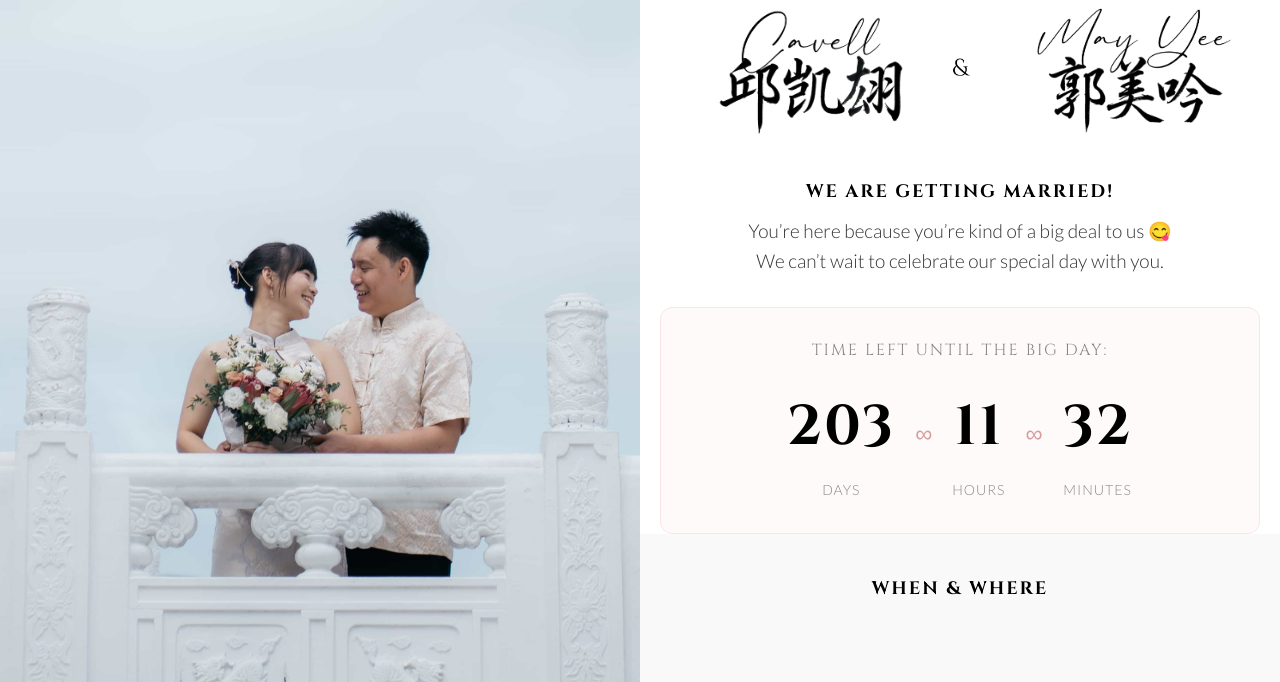
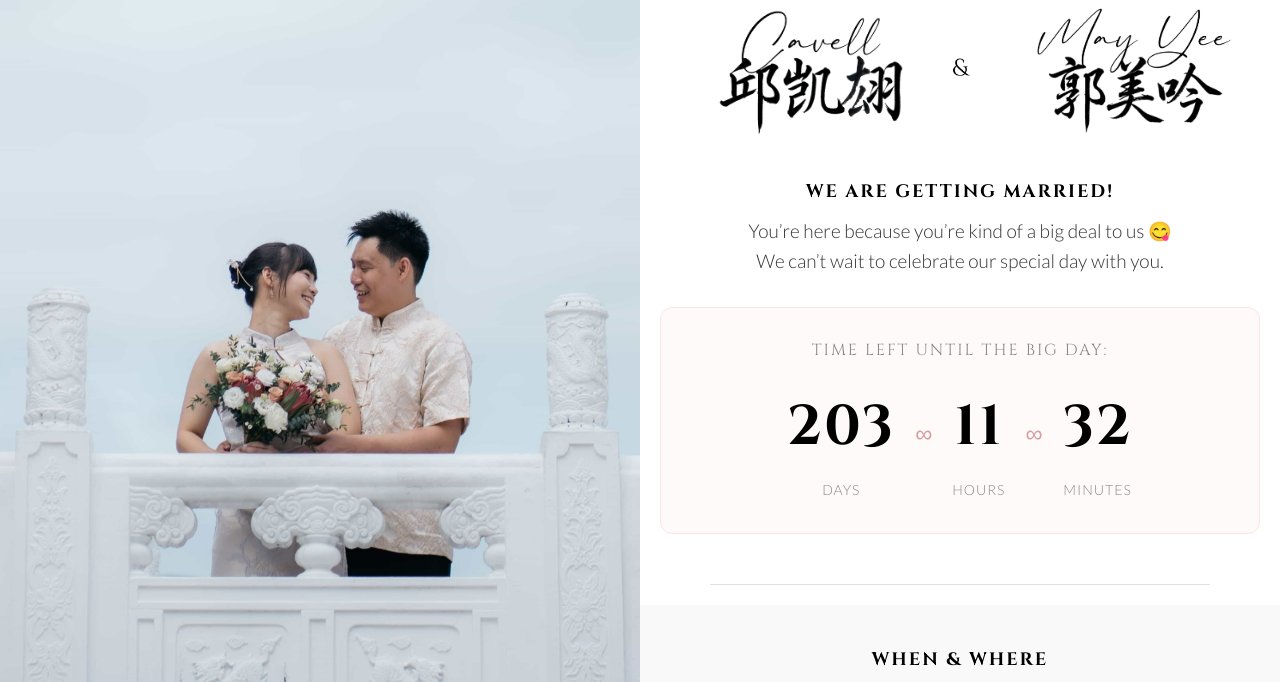
Before and after one commit to mayyee-k/wedding-invite-ckmy, a website: page index.html in a window 1280 px wide. Shown: the part 118-800 px from the top of the page. Drawn offline with nearby package versions, Linux system fonts and the light colour scheme.

Commit message:
Update new divider

```diff
--- a/index.html
+++ b/index.html
@@ -473,6 +473,9 @@
                                 </div>
                             </div>
                         </div>
+
+                        <div style="border-top: 1px solid #e0e0e0; max-width: 500px; margin: 50px auto 20px auto;"></div>
+
                     </div>
                 </section>
 
```
